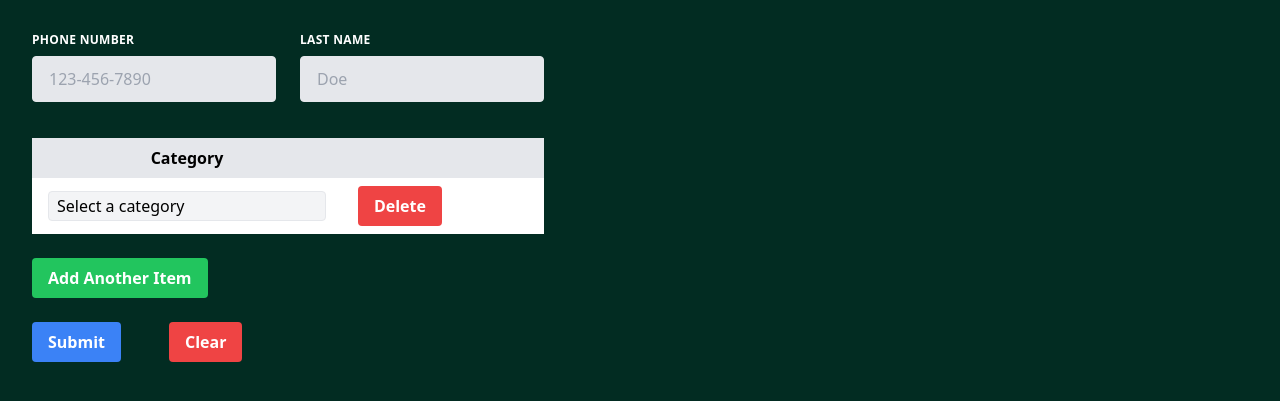
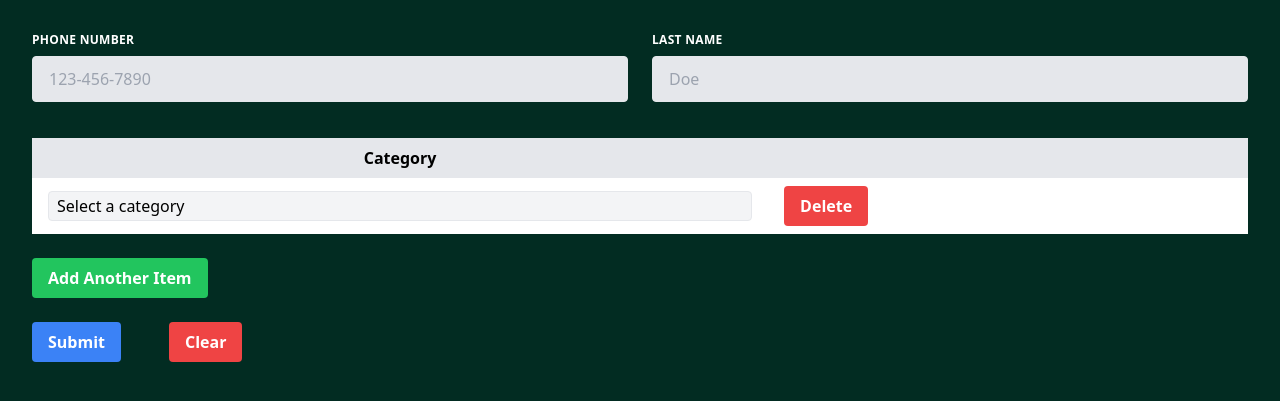
Before and after one commit to RyanTamulevicz/holiday_orders, a Django app: page /input/ in a window 1280 px wide. Shown: the part 40-441 px from the top of the page. Run offline with Django 4.2, Linux system fonts and the light colour scheme; style sheets or scripts are compiled from the project's sources.

Commit message:
size change

```diff
--- a/templates/partials/input/customer_info.html
+++ b/templates/partials/input/customer_info.html
@@ -1,4 +1,4 @@
-<form hx-post="{% url 'submit-order' %}" hx-target="body" hx-swap="outerHTML" class="w-full max-w-lg" id="order-form">
+<form hx-post="{% url 'submit-order' %}" hx-target="body" hx-swap="outerHTML" class="w-full" id="order-form">
     {% csrf_token %}
     <div class="flex flex-wrap -mx-3 mb-6">
         <div class="w-full md:w-1/2 px-3">
```
